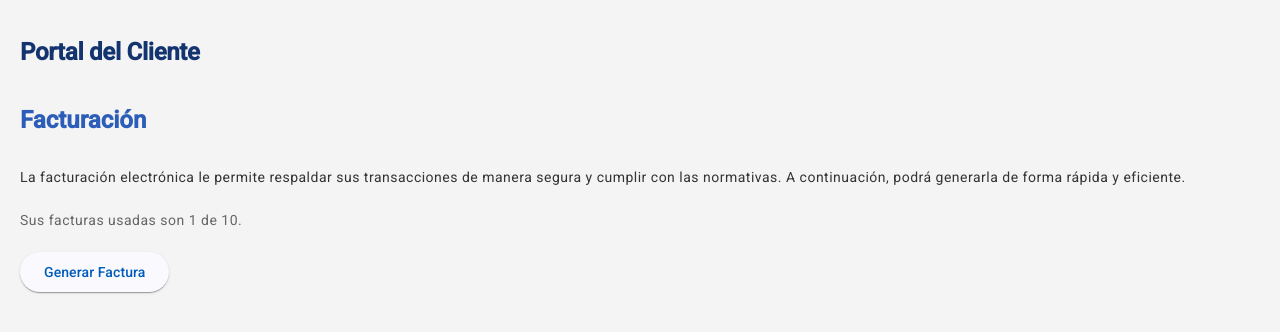
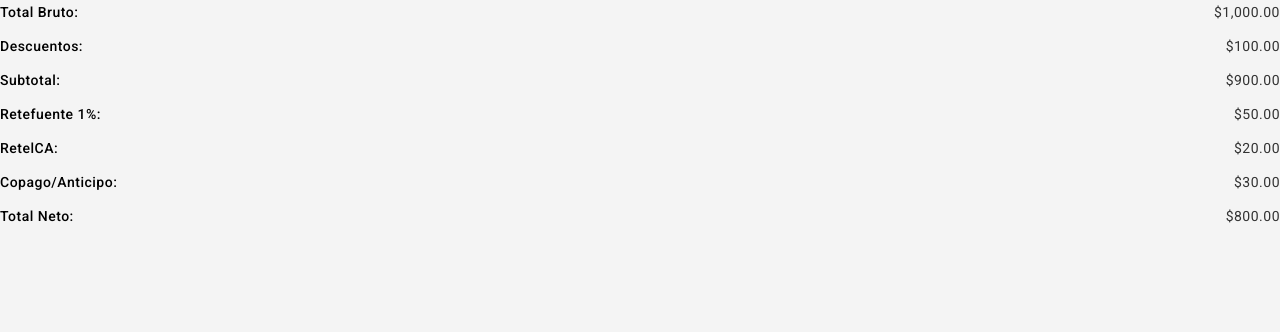
Before and after one commit to Diana-hub4/demo-dian, an Angular app: page /facturacion in a window 1280 px wide. Shown: the top 332 px of the page. Built offline with nearby package versions, Linux system fonts and the light colour scheme.

Commit message:
Actualizacion factura

```diff
--- a/src/app/ayuda/ayuda.component.html
+++ b/src/app/ayuda/ayuda.component.html
@@ -82,6 +82,7 @@
   <div class="info-section">
     <h3>Línea de atención telefónica</h3>
     <p>+57 300 000 0000</p>
+    +
     <h3>Horario de atención</h3>
     <p>Lunes a viernes de 9:00 AM - 4:00 PM</p>
   </div>
--- a/src/app/facturacion/facturacion.component.css
+++ b/src/app/facturacion/facturacion.component.css
@@ -30,7 +30,148 @@
   margin-bottom: 20px;
 }
 
-  button {
+.contenedor-principal {
+  display: flex;
+  justify-content: space-between;
+  margin-bottom: 20px;
+}
+
+.columna-izquierda, .columna-derecha {
+  width: 48%;
+}
+
+.form-group {
+  margin-bottom: 15px;
+}
+
+.form-group label {
+  display: block;
+  margin-bottom: 5px;
+  font-weight: 500;
+}
+
+.form-group input, .form-group select, .form-group button {
+  width: 100%;
+  padding: 8px;
+  box-sizing: border-box;
+}
+
+.tabla-productos table {
+  width: 100%;
+  border-collapse: collapse;
+  margin-bottom: 20px;
+}
+
+.tabla-productos th, .tabla-productos td {
+  border: 1px solid #ddd;
+  padding: 8px;
+  text-align: left;
+}
+
+.tabla-productos th {
+  background-color: #f4f4f4;
+  font-weight: 600;
+}
+
+.tabla-productos input {
+  width: 100%;
+  padding: 5px;
+  box-sizing: border-box;
+}
+
+.botones-accion {
+  display: flex;
+  justify-content: flex-end;
+  gap: 10px;
+}
+
+.botones-accion button {
+  padding: 10px 20px;
   font-size: 14px;
   font-weight: 500;
+  border: none;
+  border-radius: 4px;
+  cursor: pointer;
 }
+
+.botones-accion .cancelar {
+  background-color: #f44336;
+  color: white;
+}
+
+.botones-accion .guardar {
+  background-color: #4caf50;
+  color: white;
+}
+
+.botones-accion .enviar {
+  background-color: #2196f3;
+  color: white;
+}
+
+/* Estilos para la sección de Formas de Pago */
+.formas-pago {
+  margin-top: 20px;
+  padding: 20px;
+  background-color: #f9f9f9;
+  border-radius: 8px;
+  box-shadow: 0 2px 4px rgba(0, 0, 0, 0.1);
+}
+
+.titulo-formas-pago {
+  font-size: 24px;
+  font-weight: 600;
+  color: #2c5db8; /* Mismo color que el subtítulo de Facturación */
+  margin-bottom: 20px;
+}
+
+.seleccion-forma-pago {
+  display: flex;
+  align-items: center;
+  gap: 10px;
+  margin-bottom: 20px;
+}
+
+.seleccion-forma-pago label {
+  font-weight: 500;
+}
+
+.seleccion-forma-pago select {
+  padding: 8px;
+  border: 1px solid #ddd;
+  border-radius: 4px;
+  flex-grow: 1;
+}
+
+.agregar-forma-pago {
+  padding: 8px 12px;
+  background-color: #4caf50;
+  color: white;
+  border: none;
+  border-radius: 4px;
+  cursor: pointer;
+}
+
+.agregar-forma-pago:hover {
+  background-color: #45a049;
+}
+
+.desglose-valores {
+  display: flex;
+  flex-direction: column;
+  gap: 10px;
+}
+
+.valor {
+  display: flex;
+  justify-content: space-between;
+  font-size: 14px;
+}
+
+.valor span:first-child {
+  font-weight: 500;
+}
+
+.valor span:last-child {
+  color: #333;
+}
--- a/src/app/facturacion/facturacion.component.html
+++ b/src/app/facturacion/facturacion.component.html
@@ -1,18 +1,30 @@
-<div class="facturacion-container">
-    <!-- Título y subtítulo -->
-    <h1 class="titulo">Portal del Cliente</h1>
-    <h2 class="subtitulo">Facturación</h2>
-
-    <!-- Párrafo descriptivo -->
-    <p class="descripcion">
-      La facturación electrónica le permite respaldar sus transacciones de manera segura y cumplir con las normativas. A continuación, podrá generarla de forma rápida y eficiente.
-    </p>
-
-    <!-- Contador de facturas usadas -->
-    <div class="contador-facturas">
-      <p>Sus facturas usadas son {{ facturasUsadas }} de {{ limiteFacturas }}.</p>
-    </div>
-
-    <!-- Botón para generar factura -->
-    <button mat-raised-button color="primary" (click)="generarFactura()">Generar Factura</button>
+<div class="desglose-valores">
+  <div class="valor">
+    <span>Total Bruto:</span>
+    <span>{{ totalBruto | currency }}</span> <!-- Uso del pipe currency -->
   </div>
+  <div class="valor">
+    <span>Descuentos:</span>
+    <span>{{ descuentos | currency }}</span> <!-- Uso del pipe currency -->
+  </div>
+  <div class="valor">
+    <span>Subtotal:</span>
+    <span>{{ subtotal | currency }}</span> <!-- Uso del pipe currency -->
+  </div>
+  <div class="valor">
+    <span>Retefuente 1%:</span>
+    <span>{{ retefuente | currency }}</span> <!-- Uso del pipe currency -->
+  </div>
+  <div class="valor">
+    <span>RetelCA:</span>
+    <span>{{ retelCA | currency }}</span> <!-- Uso del pipe currency -->
+  </div>
+  <div class="valor">
+    <span>Copago/Anticipo:</span>
+    <span>{{ copagoAnticipo | currency }}</span> <!-- Uso del pipe currency -->
+  </div>
+  <div class="valor">
+    <span>Total Neto:</span>
+    <span>{{ totalNeto | currency }}</span> <!-- Uso del pipe currency -->
+  </div>
+</div>
--- a/src/app/facturacion/facturacion.component.ts
+++ b/src/app/facturacion/facturacion.component.ts
@@ -5,12 +5,12 @@ import { MatButtonModule } from '@angular/material/button';
 @Component({
   selector: 'app-facturacion',
   standalone: true, // Marca el componente como standalone
-  imports: [CommonModule, MatButtonModule], // Importa los módulos necesarios
+  imports: [CommonModule, MatButtonModule], // Asegúrate de que CommonModule esté importado
   templateUrl: './facturacion.component.html',
   styleUrls: ['./facturacion.component.css'],
 })
 export class FacturacionComponent {
-  // Datos del cliente (simulados)
+  // Propiedades del plan del cliente y facturas
   planCliente: string = 'gratuito'; // Puede ser 'gratuito', 'plus', 'pro', 'premium'
   facturasUsadas: number = 1; // Número de facturas usadas (simulado)
 
@@ -21,6 +21,36 @@ export class FacturacionComponent {
     pro: 50,
     premium: 100,
   };
+
+  // Propiedades utilizadas en el HTML
+  totalBruto: number = 1000; // Valor inicial del total bruto
+  descuentos: number = 100; // Valor inicial de los descuentos
+  subtotal: number = 900; // Valor inicial del subtotal
+  retefuente: number = 50; // Valor inicial de la retefuente
+  retelCA: number = 20; // Valor inicial de la retelCA
+  copagoAnticipo: number = 30; // Valor inicial del copago/anticipo
+  totalNeto: number = 800; // Valor inicial del total neto
+
+  // Métodos utilizados en el HTML
+  cancelar() {
+    console.log('Cancelar factura');
+    // Aquí puedes agregar la lógica para cancelar la factura
+  }
+
+  guardar() {
+    console.log('Guardar factura');
+    // Aquí puedes agregar la lógica para guardar la factura
+  }
+
+  enviar() {
+    console.log('Enviar factura');
+    // Aquí puedes agregar la lógica para enviar la factura
+  }
+
+  agregarFormaPago() {
+    console.log('Agregar forma de pago');
+    // Aquí puedes agregar la lógica para agregar una forma de pago
+  }
 
   // Obtener el límite de facturas según el plan
   get limiteFacturas(): number {
```
Also changed, not shown: 1 other file (tests, documents, lock files or other folders). Lines whose indentation alone changed are shown as unchanged.
